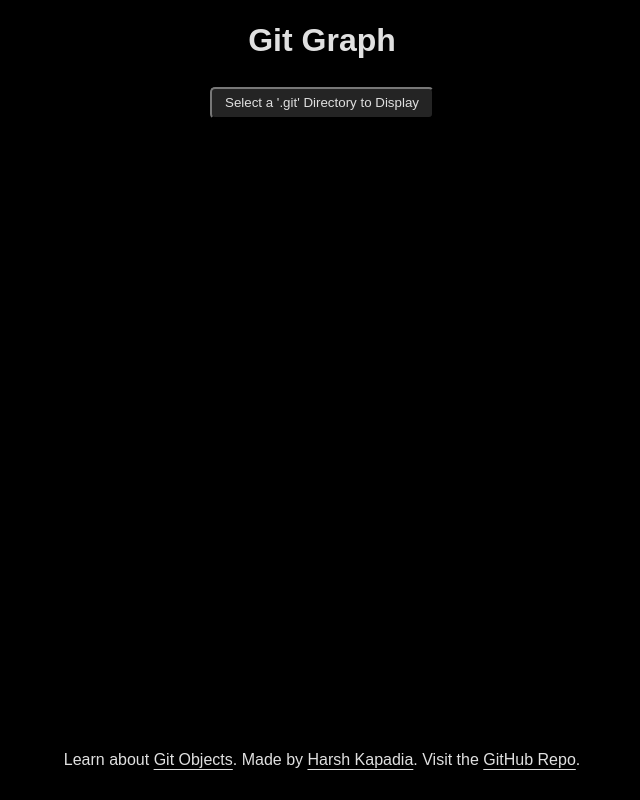
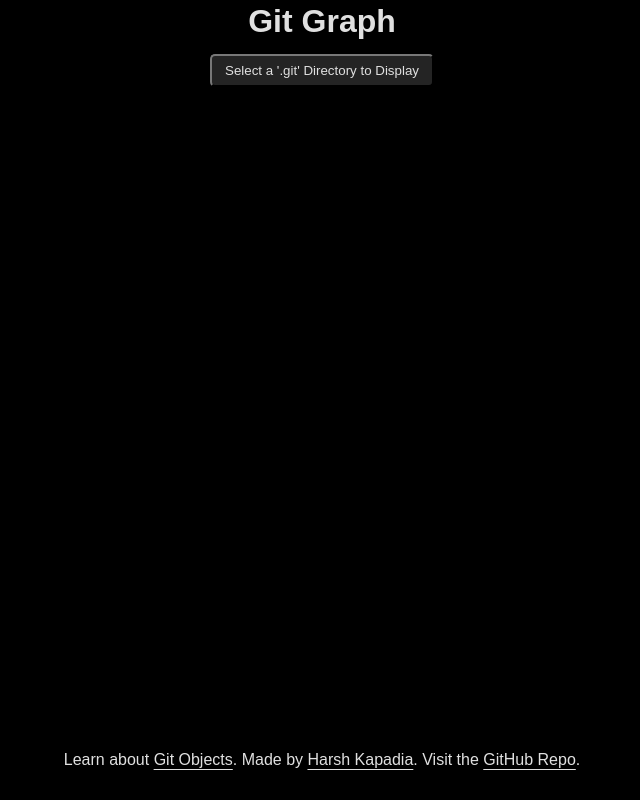
Before and after one commit to HarshKapadia2/git-graph, a React (Create React App) app: page / in a window 1280 px wide. Shown: the whole page, without its empty margins (318-958 px from the left). Built offline with nearby package versions, Linux system fonts and the light colour scheme.

Commit message:
:lipstick: update: Make header sticky (#25)

```diff
--- a/src/components/App/App.css
+++ b/src/components/App/App.css
@@ -7,14 +7,35 @@
 	align-items: center;
 }
 
+html {
+	scroll-padding: 12vh 0 0 0;
+}
+
 header {
-	height: 10vh;
+	height: 12vh;
+	width: 100%;
 	display: grid;
 	place-content: center;
+	position: sticky;
+	top: 0;
+	left: 0;
+	z-index: 2;
+	background-color: #000000aa;
+	backdrop-filter: blur(4px);
+	-webkit-backdrop-filter: blur(4px);
+	text-align: center;
+}
+
+#header-cta-wrapper {
+	margin-top: 0.5em;
+}
+
+.header-border-bottom {
+	border-bottom: 1px solid #242424;
 }
 
 main {
-	min-height: 80vh;
+	min-height: 78vh;
 	display: flex;
 	flex-direction: column;
 	align-items: center;
--- a/src/components/App/App.jsx
+++ b/src/components/App/App.jsx
@@ -25,10 +25,12 @@
 
 	const backToTopBtn = useRef();
 	const scrollToTopTriggerDiv = useRef();
-	const header = useRef();
+	const headerRef = useRef();
 
 	useEffect(() => {
-		const observer = new IntersectionObserver(scrollToTop);
+		const observer = new IntersectionObserver(scrollToTop, {
+			rootMargin: "-12%"
+		});
 		observer.observe(scrollToTopTriggerDiv.current);
 	}, []);
 
@@ -143,20 +145,22 @@
 
 	const scrollToTop = (entries, observer) => {
 		entries.forEach((entry) => {
-			if (entry.isIntersecting)
+			if (entry.isIntersecting) {
 				backToTopBtn.current.classList.add("hidden");
-			else backToTopBtn.current.classList.remove("hidden");
+				headerRef.current.classList.remove("header-border-bottom");
+			} else {
+				backToTopBtn.current.classList.remove("hidden");
+				headerRef.current.classList.add("header-border-bottom");
+			}
 		});
 	};
 
 	return (
 		<>
-			<header ref={header}>
+			<header ref={headerRef}>
 				<h1>Git Graph</h1>
-			</header>
 
-			<main>
-				<div>
+				<div id="header-cta-wrapper">
 					<button onClick={() => showDirectoryPicker()}>
 						Select a '.git' Directory to Display
 					</button>
@@ -167,7 +171,9 @@
 						</button>
 					)}
 				</div>
+			</header>
 
+			<main>
 				<div ref={scrollToTopTriggerDiv}></div>
 
 				{showCommitSelector && (
@@ -198,7 +204,10 @@
 					/>
 				) : null}
 
-				<BackToTop backToTopBtn={backToTopBtn} header={header} />
+				<BackToTop
+					backToTopBtn={backToTopBtn}
+					scrollToTopTriggerDiv={scrollToTopTriggerDiv}
+				/>
 			</main>
 
 			<footer>
--- a/src/components/BackToTop/BackToTop.jsx
+++ b/src/components/BackToTop/BackToTop.jsx
@@ -1,9 +1,9 @@
 import "./BackToTop.css";
 import upArrow from "./up-arrow.svg";
 
-const BackToTop = ({ backToTopBtn, header }) => {
+const BackToTop = ({ backToTopBtn, scrollToTopTriggerDiv }) => {
 	const scrollToTop = () => {
-		header.current.scrollIntoView(true);
+		scrollToTopTriggerDiv.current.scrollIntoView(true);
 	};
 
 	return (
```
